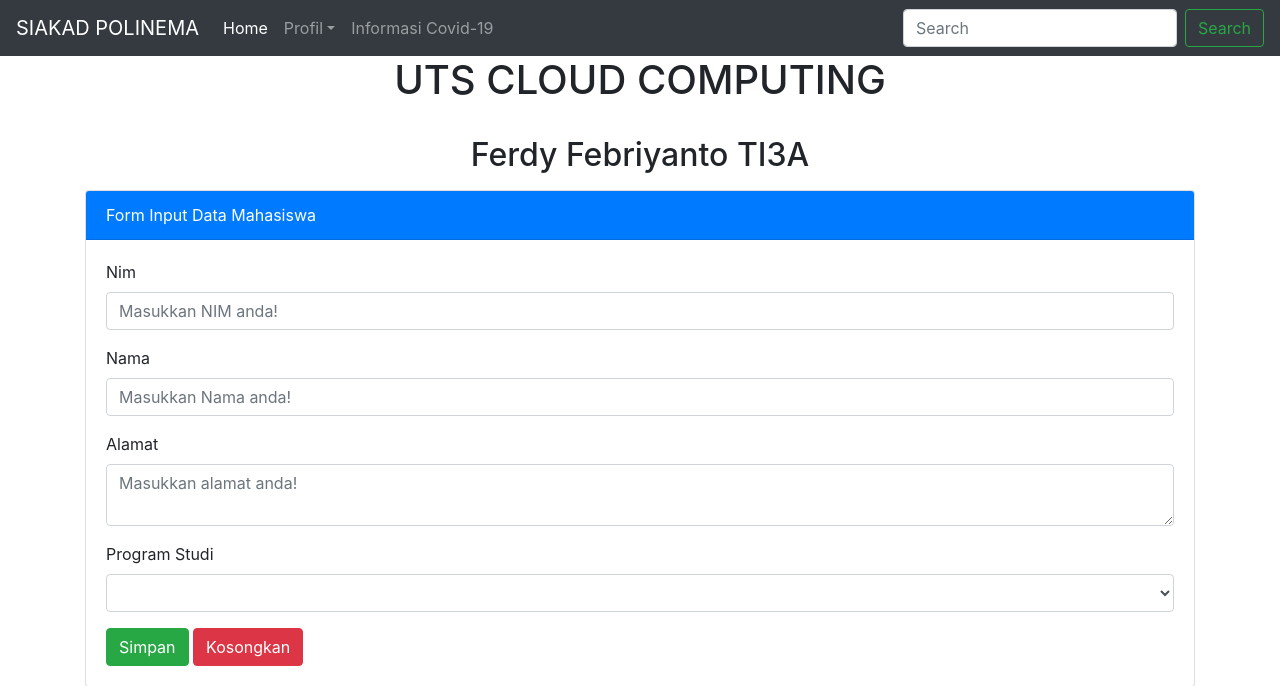
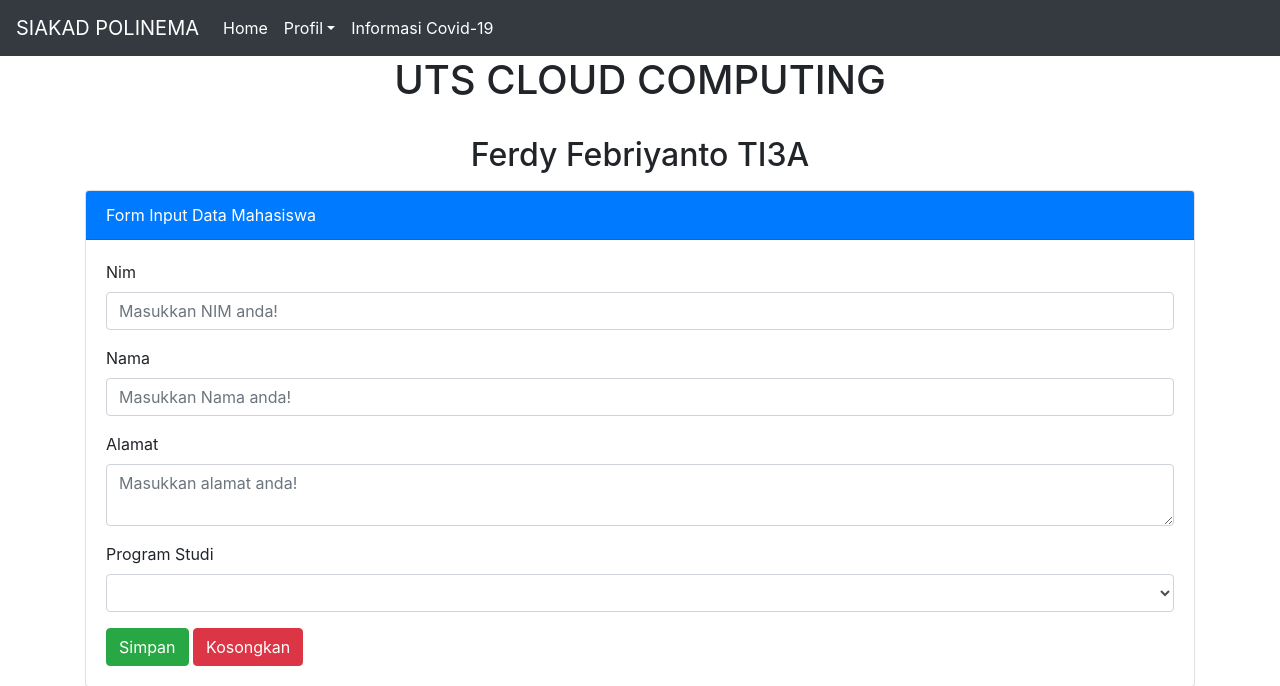
Before and after one commit to ferdyfebriyanto/crud_siakad, a PHP site: page / in a window 1280 px wide. Shown: the top 686 px of the page. Run offline with PHP 8.4, Linux system fonts and the light colour scheme; data comes from the database, SQL or seed files in the repository.

Commit message:
Update tampilan index

```diff
--- a/index.php
+++ b/index.php
@@ -116,24 +116,19 @@
 		<li class="nav-item active">
 		  <a class="nav-link" href="index.php">Home <span class="sr-only">(current)</span></a>
 		</li>
-		<li class="nav-item dropdown">
+		<li class="nav-item dropdown active">
 		  <a class="nav-link dropdown-toggle" href="#" id="dropdownId" data-toggle="dropdown" aria-haspopup="true" aria-expanded="false">Profil</a>
 		  <div class="dropdown-menu" aria-labelledby="dropdownId">
-			<a class="dropdown-item" href="#">Sejarah</a>
-			<a class="dropdown-item" href="#">Visi Misi</a>
+			<a class="dropdown-item" href="sejarah.html">Sejarah</a>
+			<a class="dropdown-item" href="visimisi.html">Visi Misi</a>
 		  </div>
 		</li>
-		<li class="nav-item">
+		<li class="nav-item active">
 		  <a class="nav-link" href="covid.php" target="_blank">Informasi Covid-19</a>
 		</li>
 	  </ul>
-	  <form class="form-inline my-2 my-lg-0">
-		<input class="form-control mr-sm-2" type="text" placeholder="Search">
-		<button class="btn btn-outline-success my-2 my-sm-0" type="submit">Search</button>
-	  </form>
 	</div>
   </nav>
-
 
 <div class="container">
 	<h1 class="text-center">UTS CLOUD COMPUTING</h1><br>
```
Also changed, not shown: sejarah.html (+36 -0 lines).
